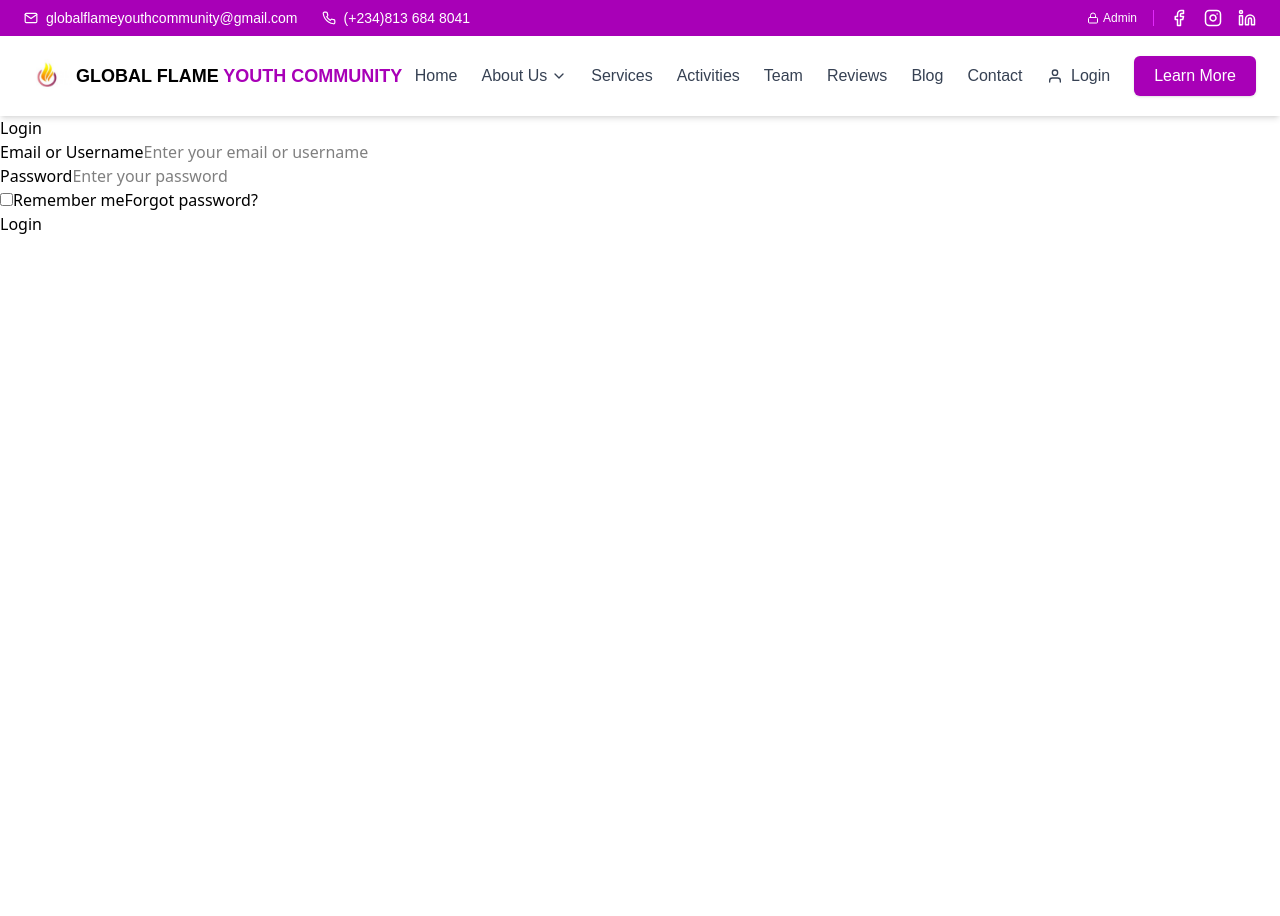
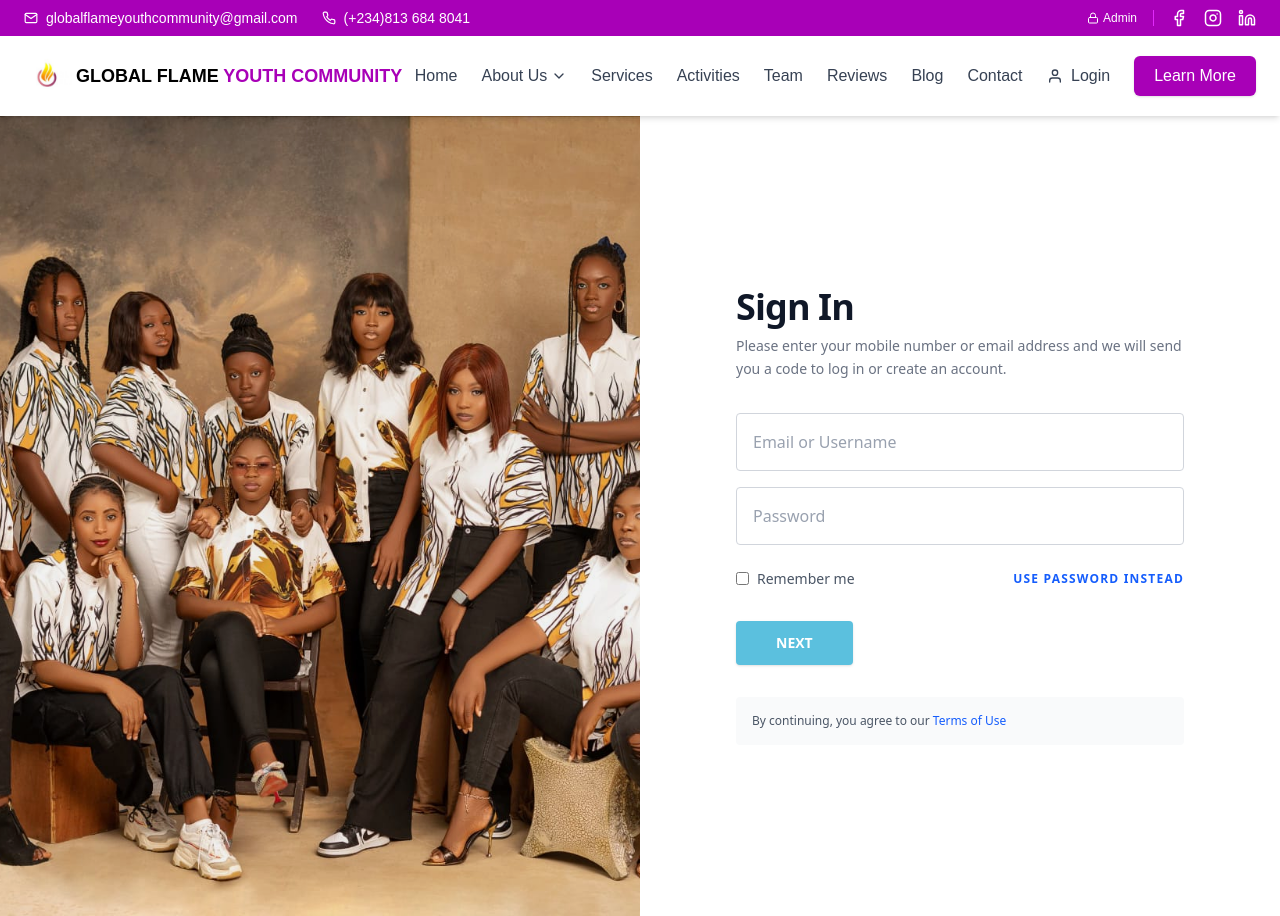
Before and after one commit to Hyelzira/global-flames, a React (Vite) app: page /login in a window 1280 px wide. Before the commit the page ends 800 px from the top, so only its background shows below. Built offline with nearby package versions, Linux system fonts and the light colour scheme.

Commit message:
src/pages/LoginPage.tsx

```diff
--- a/src/pages/LoginPage.tsx
+++ b/src/pages/LoginPage.tsx
@@ -1,5 +1,7 @@
 import React, { useState } from "react";
 import { Link } from "react-router-dom";
+// Ensure the path to your image asset is correct
+import loginImage from "../assets/images/HOO.jpg";
 
 interface LoginFormData {
   identifier: string; // Email or Username
@@ -37,7 +39,7 @@ const LoginPage: React.FC = () => {
       return false;
     }
 
-    if (formData.password.length < 6) {
+    if (formData.password.length < 8) {
       setError("Password must be at least 8 characters.");
       return false;
     }
@@ -48,18 +50,13 @@ const LoginPage: React.FC = () => {
 
   const handleSubmit = async (e: React.FormEvent) => {
     e.preventDefault();
-
     if (!validateForm()) return;
 
     setLoading(true);
-
     try {
-      // Example API call placeholder
       console.log("Login data:", formData);
-
-      // If login fails:
-      // throw new Error("Invalid login credentials");
-
+      // Simulate API call
+      await new Promise((resolve) => setTimeout(resolve, 1500));
       setLoading(false);
     } catch (err: any) {
       setError(err.message || "Login failed. Please try again.");
@@ -68,61 +65,103 @@ const LoginPage: React.FC = () => {
   };
 
   return (
-    <div className="login-container">
-      <form className="login-form" onSubmit={handleSubmit}>
-        <h2>Login</h2>
+    <div className="flex min-h-screen w-full flex-col md:flex-row bg-white">
 
-        {/* Error Message */}
-        {error && <div className="error-message">{error}</div>}
+      {/* Left Side: Image Asset */}
+      <div className="relative hidden w-1/2 md:block">
+        <img
+          src={loginImage}
+          alt="Login background"
+          className="absolute inset-0 h-full w-full object-cover"
+        />
+        {/* Subtle overlay to soften the image */}
+        <div className="absolute inset-0 bg-black/5"></div>
+      </div>
 
-        {/* Email / Username */}
-        <div className="form-group">
-          <label htmlFor="identifier">Email or Username</label>
+      {/* Right Side: Form Content */}
+      <div className="flex w-full items-center justify-center px-8 md:w-1/2 lg:px-24 py-12">
+        <div className="w-full max-w-md space-y-8">
+
+          <div className="space-y-2">
+            <h1 className="text-4xl font-semibold tracking-tight text-gray-900">
+              Sign In
+            </h1>
+            <p className="text-sm text-gray-500 leading-relaxed">
+              Please enter your mobile number or email address and we will send you a code to log in or create an account.
+            </p>
+          </div>
+
+          <form className="space-y-6" onSubmit={handleSubmit}>
+            {/* Error Message Display */}
+            {error && (
+              <div className="p-3 text-sm text-red-600 bg-red-50 border border-red-200 rounded">
+                {error}
+              </div>
+            )}
+
+            <div className="space-y-4">
               <input
                 type="text"
+                name="identifier"
                 id="identifier"
-            name="identifier"
                 value={formData.identifier}
                 onChange={handleChange}
-            placeholder="Enter your email or username"
+                placeholder="Email or Username"
+                className="block w-full rounded border border-gray-300 px-4 py-4 text-gray-900 placeholder-gray-400 focus:border-blue-500 focus:ring-1 focus:ring-blue-500 outline-none transition-all"
               />
-        </div>
 
-        {/* Password */}
-        <div className="form-group">
-          <label htmlFor="password">Password</label>
               <input
                 type="password"
+                name="password"
                 id="password"
-            name="password"
                 value={formData.password}
                 onChange={handleChange}
-            placeholder="Enter your password"
+                placeholder="Password"
+                className="block w-full rounded border border-gray-300 px-4 py-4 text-gray-900 placeholder-gray-400 focus:border-blue-500 focus:ring-1 focus:ring-blue-500 outline-none transition-all"
               />
-        </div>
 
-        {/* Remember Me + Forgot Password */}
-        <div className="form-options">
-          <label>
+              <div className="flex items-center justify-between py-2">
+                <label className="flex items-center space-x-2 text-sm text-gray-600 cursor-pointer">
                   <input
                     type="checkbox"
                     name="rememberMe"
                     checked={formData.rememberMe}
                     onChange={handleChange}
+                    className="rounded border-gray-300 text-blue-600 focus:ring-blue-500"
                   />
-            Remember me
+                  <span>Remember me</span>
                 </label>
-
-          <Link to="/forgot-password" className="forgot-link">
-            Forgot password?
+                {/* FIXED: Removed size-xs typo here */}
+                <Link to="/forgot-password" className="text-xs font-bold tracking-widest text-blue-600 uppercase hover:underline">
+                  Use Password Instead
                 </Link>
               </div>
+            </div>
 
-        {/* Login Button */}
-        <button type="submit" disabled={loading}>
-          {loading ? "Logging in..." : "Login"}
+            <button
+              type="submit"
+              disabled={loading}
+              className={`inline-flex items-center justify-center rounded bg-[#5BC0DE] px-10 py-3 text-sm font-bold text-white shadow-sm transition-all uppercase hover:bg-sky-500 focus:ring-2 focus:ring-sky-500 focus:ring-offset-2 ${
+                loading ? "opacity-70 cursor-not-allowed" : "opacity-100"
+              }`}
+            >
+              {loading ? "Processing..." : "Next"}
             </button>
           </form>
+
+          {/* Footer Terms */}
+          <div className="bg-gray-50 p-4 rounded mt-8">
+            <p className="text-xs text-gray-600">
+              By continuing, you agree to our{" "}
+              {/* FIXED: Changed </a> to </Link> below */}
+              <Link to="/terms" className="text-blue-600 hover:underline">
+                Terms of Use
+              </Link>
+            </p>
+          </div>
+
+        </div>
+      </div>
     </div>
   );
 };
```
Lines whose indentation alone changed are shown as unchanged.
